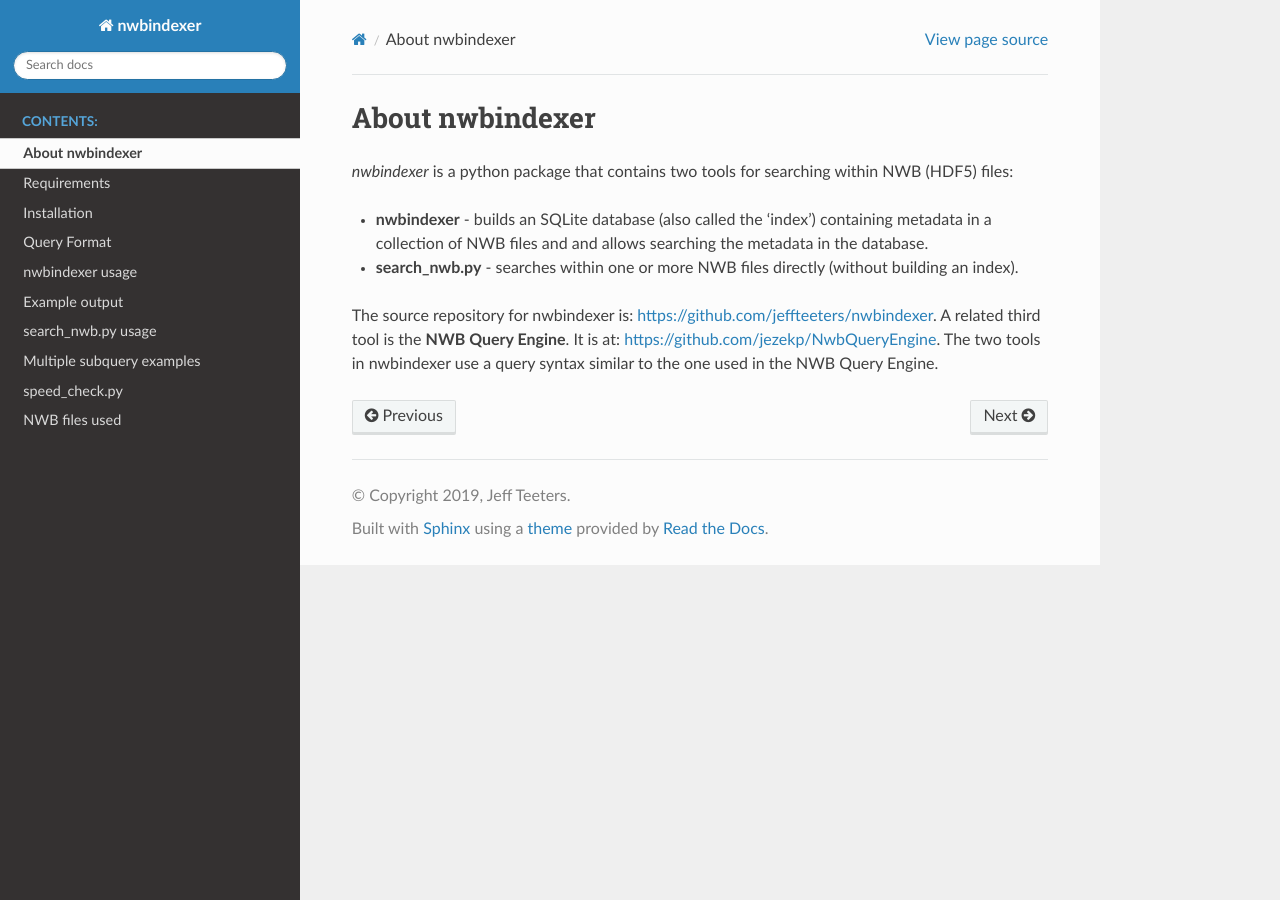
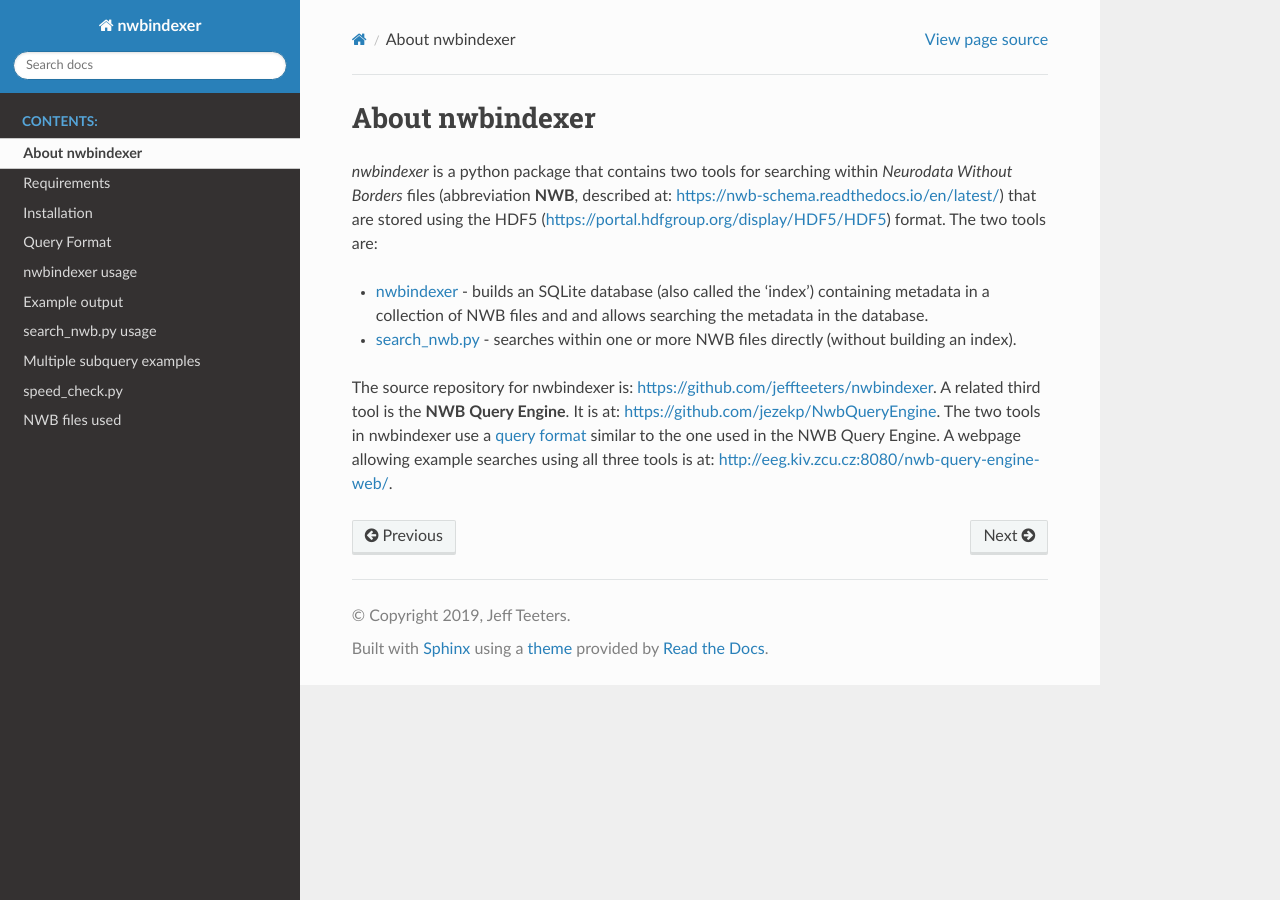
Before and after one commit to jeffteeters/nwb_indexer, a Sphinx documentation site: the page built from docs/about.rst, in a window 1280 px wide. Built offline with Sphinx 7.4.7 and the Read the Docs theme 2.0.0, drawn with Linux system fonts in a browser that asks for light colours.

Commit message:
add links to about page

```diff
--- a/docs/about.rst
+++ b/docs/about.rst
@@ -6,13 +6,21 @@ About nwbindexer
    single: NWB Query Engine
    single: search_nwb.py
 
-*nwbindexer* is a python package that contains two tools for searching within NWB (HDF5) files:
+*nwbindexer* is a python package that contains two tools for searching within
+*Neurodata Without Borders* files (abbreviation **NWB**, described at: https://nwb-schema.readthedocs.io/en/latest/)
+that are stored using the HDF5 (https://portal.hdfgroup.org/display/HDF5/HDF5) format.
+The two tools are:
 
-* **nwbindexer** - builds an SQLite database (also called the 'index') containing metadata in
+
+
+* :ref:`nwbindexer <nwbindexer_usage>` - builds an SQLite database (also called the 'index') containing metadata in
   a collection of NWB files and and allows searching the metadata in the database.
-* **search_nwb.py** - searches within one or more NWB files directly (without building an index).
+
+* :ref:`search_nwb.py <search_nwb_usage>` - searches within one or more NWB files directly (without building an index).
 
 The source repository for nwbindexer is: https://github.com/jeffteeters/nwbindexer.
 A related third tool is the **NWB Query Engine**.  It is at:
 https://github.com/jezekp/NwbQueryEngine.  The two tools in nwbindexer
-use a query syntax similar to the one used in the NWB Query Engine.
+use a :ref:`query format <query_format>` similar to the one used in the NWB Query Engine.
+A webpage allowing example searches using all three tools is at:
+http://eeg.kiv.zcu.cz:8080/nwb-query-engine-web/.
--- a/docs/search_nwb_usage.rst
+++ b/docs/search_nwb_usage.rst
@@ -2,6 +2,9 @@
    single: search_nwb.py usage
    single: search_nwb
    single: search_nwb.py
+
+.. _search_nwb_usage:
+
 
 search_nwb.py usage
 ===================
```
